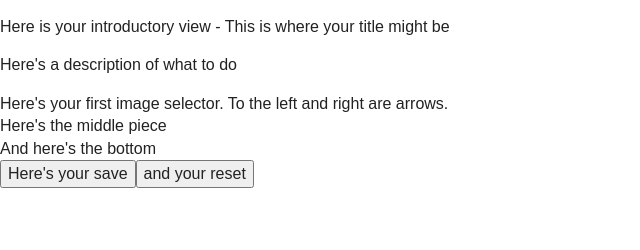
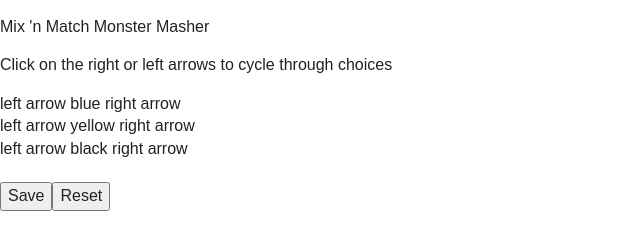
Before and after one commit to ergray/monster-masher, a website: page app/index.html at #!/main-view in a window 1280 px wide. Shown: the whole page, without its empty margins (0-640 px from the left). Drawn offline with nearby package versions, Linux system fonts and the light colour scheme.

Commit message:
Adjusted some files. This might be a bit over complicated.

```diff
--- a/app/app.js
+++ b/app/app.js
@@ -1,10 +1,10 @@
 'use strict';
 
 // Declare app level module which depends on views, and components
-angular.module('myApp', [
+angular.module('monsterMasher', [
   'ngRoute',
-  'myApp.main-view',
-  'myApp.version'
+  'monsterMasher.main-view',
+  'monsterMasher.version'
 ]).
 config(['$locationProvider', '$routeProvider', function($locationProvider, $routeProvider) {
   $locationProvider.hashPrefix('!');
--- a/app/components/version/interpolate-filter.js
+++ b/app/components/version/interpolate-filter.js
@@ -1,6 +1,6 @@
 'use strict';
 
-angular.module('myApp.version.interpolate-filter', [])
+angular.module('monsterMasher.version.interpolate-filter', [])
 
 .filter('interpolate', ['version', function(version) {
   return function(text) {
--- a/app/components/version/version-directive.js
+++ b/app/components/version/version-directive.js
@@ -1,6 +1,6 @@
 'use strict';
 
-angular.module('myApp.version.version-directive', [])
+angular.module('monsterMasher.version.version-directive', [])
 
 .directive('appVersion', ['version', function(version) {
   return function(scope, elm, attrs) {
--- a/app/components/version/version.js
+++ b/app/components/version/version.js
@@ -1,8 +1,8 @@
 'use strict';
 
-angular.module('myApp.version', [
-  'myApp.version.interpolate-filter',
-  'myApp.version.version-directive'
+angular.module('monsterMasher.version', [
+  'monsterMasher.version.interpolate-filter',
+  'monsterMasher.version.version-directive'
 ])
 
 .value('version', '0.1');
--- a/app/main-view/main-view.html
+++ b/app/main-view/main-view.html
@@ -1,9 +1,8 @@
-<p>Here is your introductory view - This is where your title might be</p>
+<p>Mix 'n Match Monster Masher</p>
 
-<p>Here's a description of what to do</p>
+<p>Click on the right or left arrows to cycle through choices</p>
 
-<div>Here's your first image selector. To the left and right are arrows.</div>
-<div>Here's the middle piece</div>
-<div>And here's the bottom</div>
-
-<button>Here's your save</button><button>and your reset</button>
+left arrow <span>{{top[0]}}</span> right arrow <br>
+left arrow <span>{{middle[0]}}</span> right arrow <br>
+left arrow <span>{{bottom[0]}}</span> right arrow <br><br>
+<button>Save</button><button>Reset</button>
--- a/app/main-view/main-view.js
+++ b/app/main-view/main-view.js
@@ -1,6 +1,6 @@
 'use strict';
 
-angular.module('myApp.main-view', ['ngRoute'])
+angular.module('monsterMasher.main-view', ['ngRoute'])
 
 .config(['$routeProvider', function($routeProvider) {
   $routeProvider.when('/main-view', {
@@ -9,6 +9,17 @@ angular.module('myApp.main-view', ['ngRoute'])
   });
 }])
 
-.controller('MainViewCtrl', [function() {
-
+.controller('MainViewCtrl', ['$scope', function($scope) {
+	$scope.top = [
+		'blue',
+		'green'
+	],
+	$scope.middle = [
+		'yellow',
+		'orange'
+	],
+	$scope.bottom = [
+		'black',
+		'white'
+	]
 }]);
```
Also changed, not shown: app/bottom-view/view2.html (deleted, +0 -5 lines), app/bottom-view/view2.js (deleted, +0 -14 lines), app/bottom-view/view2_test.js (deleted, +0 -16 lines), app/components/body-parts/body-parts.component.js (added, +13 -0 lines), app/index.html (+1 -1 lines), app/middle-view/view2.html (deleted, +0 -5 lines), app/middle-view/view2.js (deleted, +0 -14 lines), app/middle-view/view2_test.js (deleted, +0 -16 lines).
